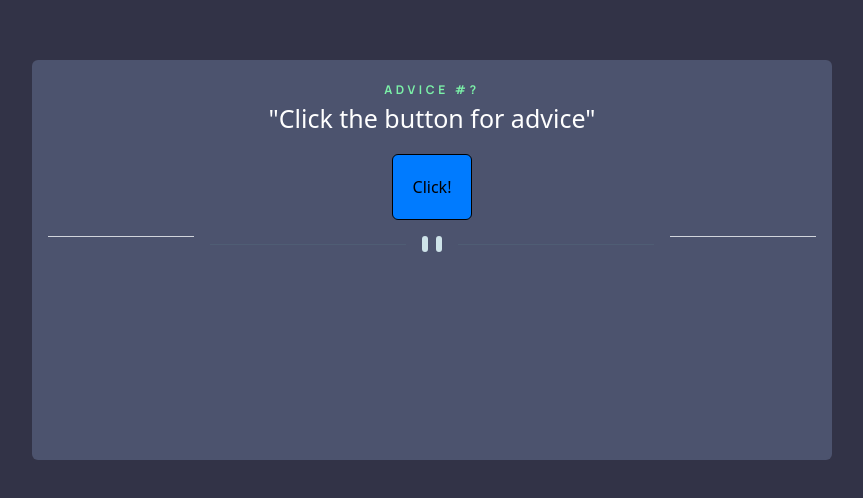
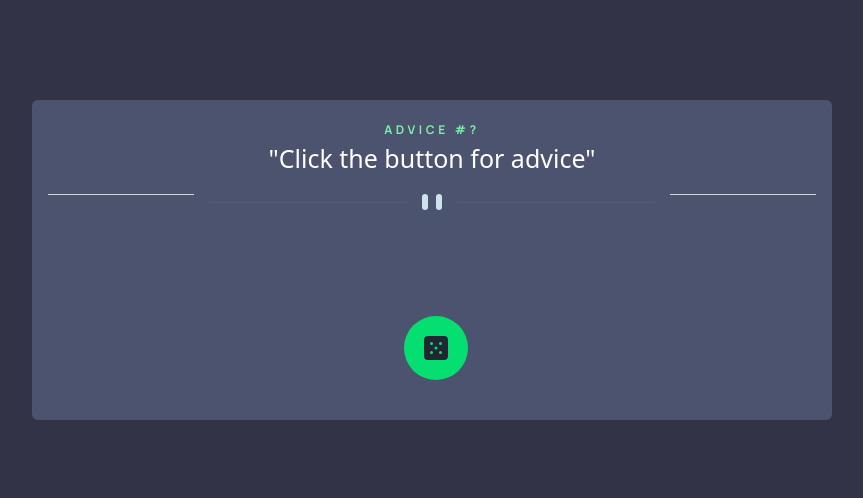
Before and after one commit to JohnMHoyt24/advice-generator, a React (Vite) app in the folder advice-generator/: page / in a window 1280 px wide. Shown: the part 140-638 px from the top of the page, without its empty margins (208-1071 px from the left). Built offline with nearby package versions, Linux system fonts and the light colour scheme.

Commit message:
Imported the Icon component to the Advice component.

```diff
--- a/advice-generator/src/Advice.tsx
+++ b/advice-generator/src/Advice.tsx
@@ -1,5 +1,6 @@
 import React, { useState } from "react";
 import Divider from "./Divider";
+import Icon from "./Icon";
 
 const Advice: React.FC = () => {
     interface Advice {
@@ -34,16 +35,18 @@ const Advice: React.FC = () => {
 
     return(
         <div>
-            <div className="bg-[#4c536e] w-200 h-100 border border-hidden rounded-md p-4">
+            <div className="bg-[#4c536e] relative w-200 h-80 border border-hidden rounded-md p-4">
                 <p className="text-center"><span className="uppercase text-green-300 font-[Manrope] text-[12px] font-bold tracking-[0.3em]">Advice #{advice?.slip.id || "?"}</span></p>
                 <p className="text-white text-center text-[25px]">"{advice?.slip.advice || "Click the button for advice"}"</p>
-                <div className="flex justify-center mt-4">
-                    <button className="bg-[#007bff] text-black p-5 border rounded-md" onClick={fetchAdvice} disabled={loading}>
-                        {loading ? "Loading..." : "Click!"}
-                    </button>
-                </div>
                 <div>
                     <Divider />
+                </div>
+                <div className="flex justify-center mt-4">
+                    <button className="bg-green-400 absolute bottom-10 mt-auto hover:shadow-xl hover:shadow-green-500 text-black p-5 border border-transparent font-bold py-2 px-4
+                        rounded-full transition-all duration-300 w-16 h-16 flex items-center justify-center ml-2"
+                        onClick={fetchAdvice} disabled={loading}>
+                        <Icon />
+                    </button>
                 </div>
             </div>
         </div>
```
Also changed, not shown: advice-generator/src/assets/icon-dice.svg (added).
